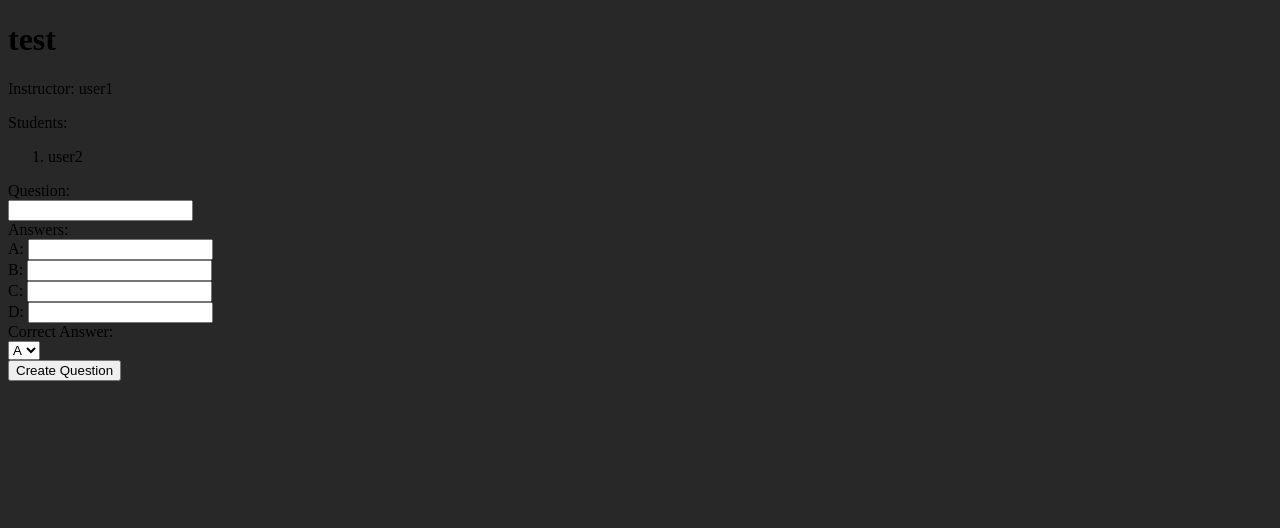
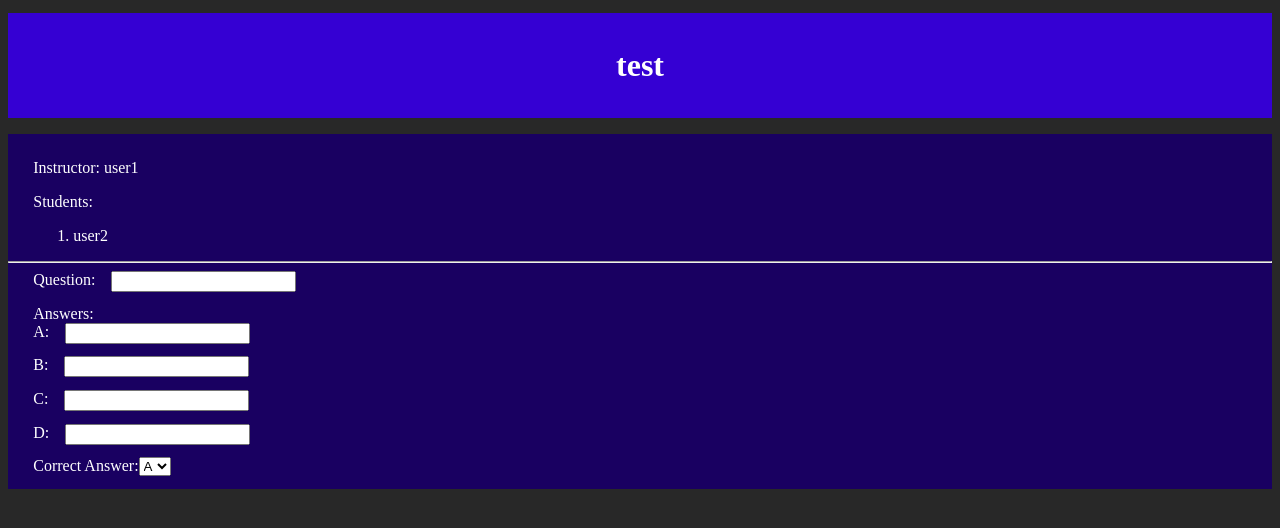
Before and after one commit to hchou3/CabinFever, a Flask app: page /course_detail/1 in a window 1280 px wide. Shown: the top 528 px of the page. Run offline with Flask 2, Linux system fonts and the light colour scheme; a user stored in the database is signed in; data comes from the database, SQL or seed files in the repository; data that the repository does not hold is empty.

Commit message:
added page styling

```diff
--- a/app.py
+++ b/app.py
@@ -15,14 +15,12 @@
     name = db.Column(db.String(80), nullable=False)
     instructor_id = db.Column(db.Integer, db.ForeignKey('user.id'), nullable=False)
     instructor = db.relationship('User', backref=db.backref('courses_taught', lazy=True))
-
     students = db.relationship('User', secondary='enrollments', back_populates='courses_enrolled')
 
 class User(db.Model):
     id = db.Column(db.Integer, primary_key=True)
     username = db.Column(db.String(80), unique=True, nullable=False)
     password = db.Column(db.String(120), nullable=False)
-
     courses_enrolled = db.relationship('Course', secondary='enrollments', back_populates='students')
 
 class Question(db.Model):
@@ -92,7 +90,6 @@
 
 @app.route('/my_courses')
 def my_courses():
-
 
     user = User.query.get(session['user_id'])
     if not user:
--- /dev/null
+++ b/static/course_detail_style.css
@@ -0,0 +1,71 @@
+.title {
+    color: white;
+    text-align: center;
+}
+
+.title_box {
+    background-color: #3500D3;
+    padding: 1%;
+    margin-top: 1%;
+}
+
+.names {
+    color: white;
+}
+
+.body {
+    background-color: #190061;
+}
+
+option {
+    color: white;
+}
+
+.answers {
+    padding-left: 2%;
+    color: white;
+}
+
+.question_option {
+    padding-bottom: 1%;
+}
+
+.answer-option {
+    color: white;
+    padding-left: 2%;
+    padding-bottom: 1%;
+}
+
+.instructor {
+    padding-top: 2%;
+    padding-left: 2%;
+}
+
+.student {
+    padding-left: 2%;
+}
+
+.current_question {
+    color: white;
+    padding-left: 2%;
+}
+
+.statement {
+    color: white;
+    padding-left: 2%;
+    padding-bottom: 2%;
+}
+
+.input_box {
+    /* position: absolute; */
+    width: auto;
+}
+
+.question_option, .answer-option {
+    display: flex;
+    /* align-items: center; */
+}
+
+.input_box {
+    margin-left: 1rem;
+}
--- a/templates/course_detail.html
+++ b/templates/course_detail.html
@@ -1,22 +1,33 @@
 {% extends 'base.html' %}
 
 {% block content %}
-    <h1>{{ course.name }}</h1>
-    <p>Instructor: {{ course.instructor.username }}</p>
+    <link rel="stylesheet" href="{{ url_for('static', filename='course_detail_style.css') }}">
+    <div class="title_box">
+        <h1 class="title">{{ course.name }}</h1>
+    </div>
 
+    <div class="body">
+        <div class="names">
+            <p class="instructor">Instructor: {{ course.instructor.username }}</p>
+
+            <div class="student">
                 <p>Students:</p>
                 <ol>
                     {% for student in course.students %}
                         <li>{{ student.username }}</li>
                     {% endfor %}
                 </ol>
+            </div>
+        </div>
+
+        <hr>
 
         {% if user in course.students %}
-        <div id="questionContainer">
-            <h3>Current Question:</h3>
+            <div id="question_container">
+                <h3 class="current_question">Current Question:</h3>
                 {% if question %}
-                <p>{{ question.text }}</p>
-                <div id="answerContainer">
+                    <p class="current_question">{{ question.text }}</p>
+                    <div id="answer_container">
                         <form action="{{ url_for('submit_answer', course_id=course_id, question_id=question.id) }}" method="post">
                             {% for answer in question.answers %}
                                 <input type="radio" id="answer{{ loop.index }}" name="answer" value="{{ answer.id }}">
@@ -26,30 +37,59 @@
                         </form>
                     </div>
                 {% else %}
-                <p>No active question at the moment.</p>
+                    <p class="statement">No active question at the moment.</p>
                 {% endif %}
             </div>
+
         {% elif user.id == course.instructor_id %}
+            <div class="question_box">
                 <form method="POST" action="{{ url_for('create_question', course_id=course_id) }}">
-            <label for="text">Question:</label><br>
-            <input type="text" id="text" name="text"><br>
-            <label for="answers">Answers:</label><br>
-            A: <input type="text" id="answerA" name="answerA"><br>
-            B: <input type="text" id="answerB" name="answerB"><br>
-            C: <input type="text" id="answerC" name="answerC"><br>
-            D: <input type="text" id="answerD" name="answerD"><br>
-            <label for="correct_answer">Correct Answer:</label><br>
+                    <div class="question_option">
+                        <label for="text" class="current_question">Question:</label>
+                        <input type="text" id="text" name="text" class="input_box">
+                    </div>
+
+                    <label for="answers" class="answers">Answers:</label><br>
+
+                    <div class="answer-option">
+                        <label for="answerA"><span>A:</span></label>
+                        <input type="text" id="answerA" name="answerA" class="input_box">
+                    </div>
+
+                    <div class="answer-option">
+                        <label for="answerB"><span>B:</span></label>
+                        <input type="text" id="answerB" name="answerB" class="input_box">
+                    </div>
+
+                    <div class="answer-option">
+                        <label for="answerC"><span>C:</span></label>
+                        <input type="text" id="answerC" name="answerC" class="input_box">
+                    </div>
+
+                    <div class="answer-option">
+                        <label for="answerD"><span>D:</span></label>
+                        <input type="text" id="answerD" name="answerD" class="input_box">
+                    </div>
+                    <div class="answer-option">
+                        <label for="correct_answer" class="names">Correct Answer:</label>
                         <select id="correct_answer" name="correct_answer">
                             <option value="A">A</option>
                             <option value="B">B</option>
                             <option value="C">C</option>
                             <option value="D">D</option>
-            </select><br>
-            <input type="submit" value="Create Question">
+                        </select>
+                    </div>
                 </form>
+            </div>
+
         {% else %}
             <form method="POST" action="{{ url_for('enroll', course_id=course.id) }}">
                 <button type="submit">Enroll in this course</button>
             </form>
         {% endif %}
+
+    </div>
+
+    <!-- implement a way to view grades -->
+
 {% endblock %}
--- a/templates/dashboard.html
+++ b/templates/dashboard.html
@@ -37,7 +37,7 @@
                 </div>
             </div>
 
-            <a href="{{ url_for('my_grades') }}"><button class="dropbtn button">My Grades</button></a>
+            <!-- <a href="{{ url_for('my_grades') }}"><button class="dropbtn button">My Grades</button></a> -->
 
             <button class="create_course_button">
                 <span class="shadow"></span>
```
Also changed, not shown: static/courses_style.css (added, +19 -0 lines), templates/available_courses.html (+8 -3 lines), templates/enrolled_courses.html (+15 -6 lines), templates/my_courses.html (+13 -9 lines). Lines whose indentation alone changed are shown as unchanged.
